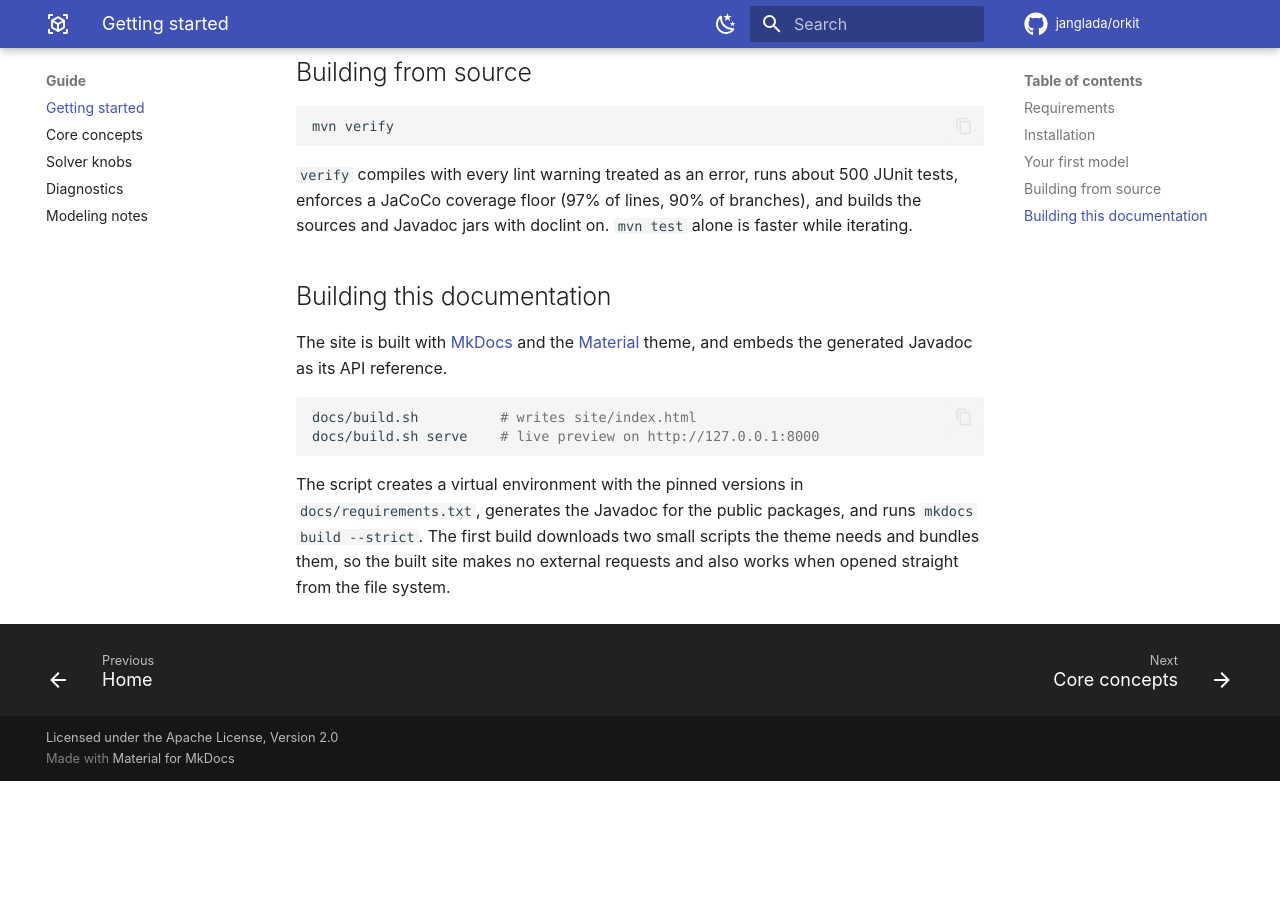
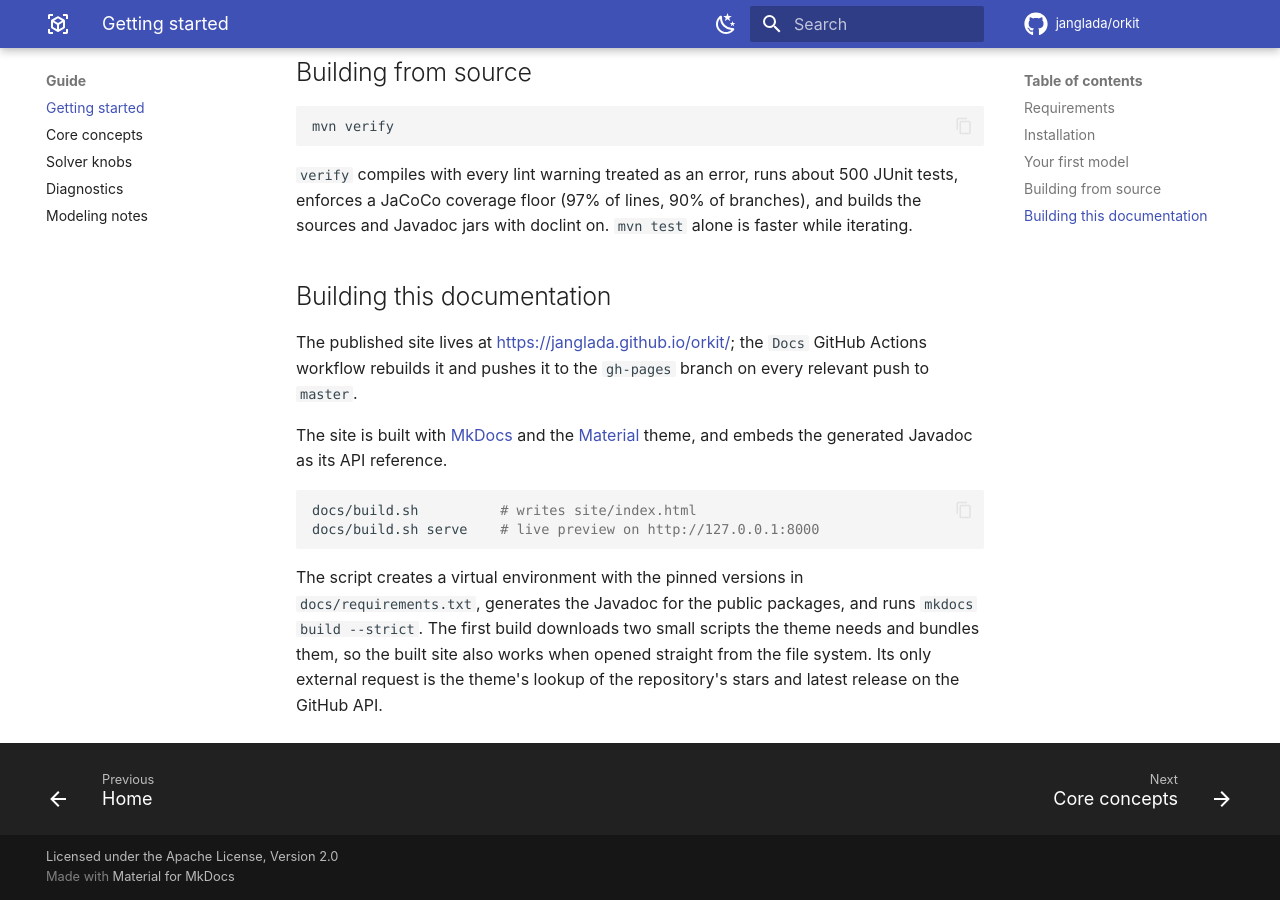
Before and after one commit to janglada/orkit, an MkDocs documentation site: the page built from docs/guide/getting-started.md, in a window 1280 px wide and 900 px high, scrolled down 1902 px. Built offline with MkDocs 1.6.1 and Material for MkDocs 9.7.7, drawn with Linux system fonts in a browser that asks for light colours; plug-ins that fetch from the network failed and are left out; comment, search, counter and statistics services are not loaded; before the commit the page ends 2683 px from its top, so only the background shows below that.

Commit message:
Publish the docs to GitHub Pages from a Docs workflow
The Docs workflow rebuilds the site (Javadoc + MkDocs) and pushes it to the
gh-pages branch on every relevant push to master. mkdocs.yml now sets the
site URL, and the README and getting-started page link to
https://janglada.github.io/orkit/.

```diff
--- a/docs/guide/getting-started.md
+++ b/docs/guide/getting-started.md
@@ -85,6 +85,9 @@ Javadoc jars with doclint on. `mvn test` alone is faster while iterating.
 
 ## Building this documentation
 
+The published site lives at <https://janglada.github.io/orkit/>; the `Docs` GitHub Actions
+workflow rebuilds it and pushes it to the `gh-pages` branch on every relevant push to `master`.
+
 The site is built with [MkDocs](https://www.mkdocs.org/) and the
 [Material](https://squidfunk.github.io/mkdocs-material/) theme, and embeds the generated
 Javadoc as its API reference.
@@ -96,5 +99,6 @@ docs/build.sh serve    # live preview on http://127.0.0.1:8000
 
 The script creates a virtual environment with the pinned versions in `docs/requirements.txt`,
 generates the Javadoc for the public packages, and runs `mkdocs build --strict`. The first
-build downloads two small scripts the theme needs and bundles them, so the built site makes no
-external requests and also works when opened straight from the file system.
+build downloads two small scripts the theme needs and bundles them, so the built site also
+works when opened straight from the file system. Its only external request is the theme's
+lookup of the repository's stars and latest release on the GitHub API.
--- a/mkdocs.yml
+++ b/mkdocs.yml
@@ -1,5 +1,6 @@
 site_name: orkit
 site_description: Fluent Java API for job-shop, shift scheduling, vehicle routing, knapsack, packing, booking and cutting-stock problems on top of Google OR-Tools.
+site_url: https://janglada.github.io/orkit/
 repo_url: https://github.com/janglada/orkit
 repo_name: janglada/orkit
 edit_uri: edit/master/docs/
```
Also changed, not shown: README.md (+3 -2 lines), 1 other file.
